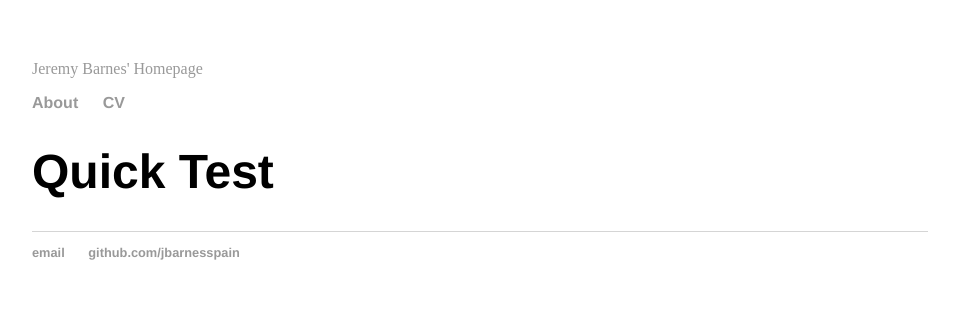
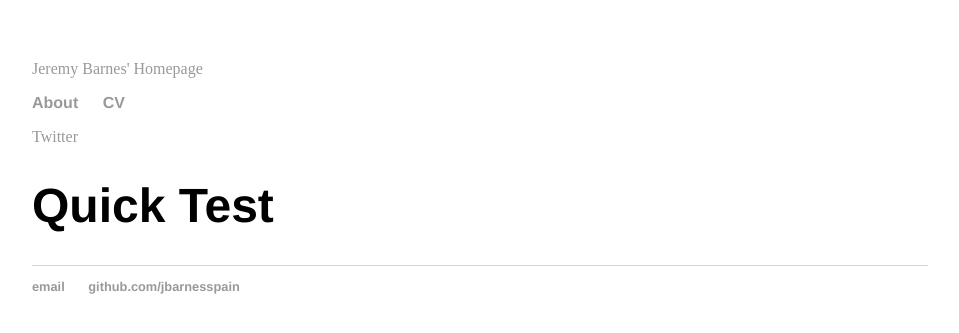
Before and after one commit to jerbarnes/jbarnesspain.github.io, a Jekyll site: the page built from test/index.html, in a window 1280 px wide. Shown: the top 333 px of the page, without its empty margins (160-1119 px from the left). Built offline with Jekyll 4.4.1, drawn with Linux system fonts in a browser that asks for light colours.

Commit message:
Update test.html

```diff
--- a/_layouts/test.html
+++ b/_layouts/test.html
@@ -33,6 +33,7 @@
 </div><!-- /.navigation-wrapper -->
 
 
+			<a href="http://twitter.com/roman_klinger" class="author-social" target="_blank"><i class="fa fa-fw fa-twitter-square"></i> Twitter</a>
 
 
 			<div class="container">
```
